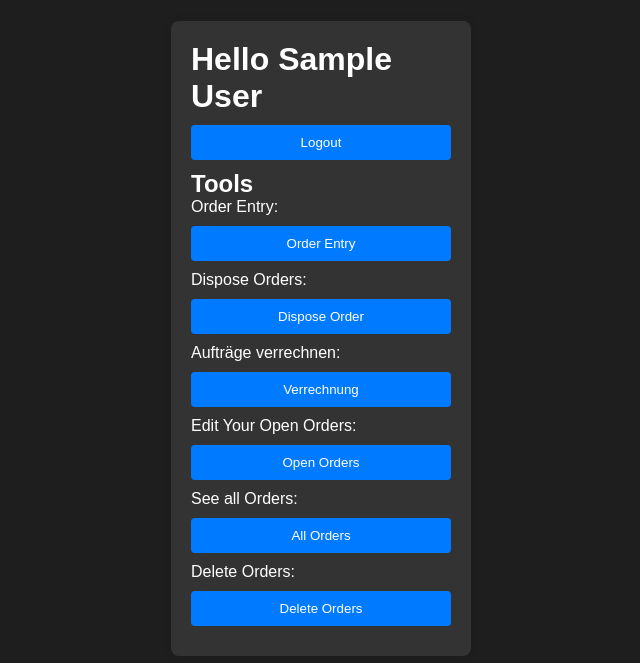
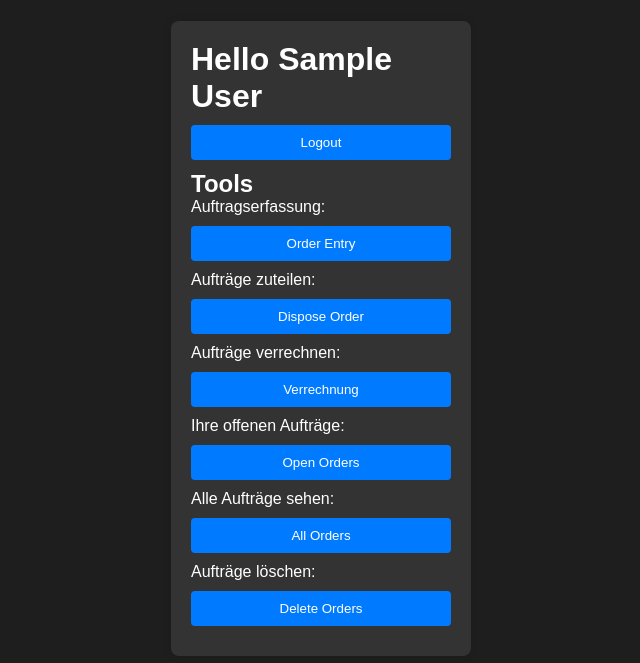
Before and after one commit to marcel7ag/m295projekt, a PHP site: page /user.php in a window 1280 px wide. Shown: the part 137-800 px from the top of the page, without its empty margins (319-959 px from the left). Run offline with PHP 8.4, Linux system fonts and the light colour scheme; the visitor is signed in with stand-in values (Sample User, id 1); data comes from the database, SQL or seed files in the repository.

Commit message:
tr en -> de

```diff
--- a/user.php
+++ b/user.php
@@ -17,7 +17,7 @@
         <meta charset="UTF-8">
         <meta name="viewport" content="width=device-width, initial-scale=1.0">
         <link rel="stylesheet" href="style/style.css">
-        <title>Welcome</title>
+        <title>Willkommen</title>
     </head>
     <body>
         <form method="post">
@@ -29,11 +29,11 @@
                     if ($_SESSION["role"] == 'ADMIN') {
                         // Admin tools
                         echo '<div class="tool-option">
-                                <span>Order Entry:</span>
+                                <span>Auftragserfassung:</span>
                                 <input type="submit" id="auftragserfassung" name="action" value="Order Entry">
                             </div>
                             <div class="tool-option">
-                                <span>Dispose Orders:</span>
+                                <span>Aufträge zuteilen:</span>
                                 <input type="submit" id="auftraege" name="action" value="Dispose Order">
                             </div>
                             <div class="tool-option">
@@ -41,15 +41,15 @@
                                 <input type="submit" id="verrechnung" name="action" value="Verrechnung">
                             </div>
                             <div class="tool-option">
-                                <span>Edit Your Open Orders:</span>
+                                <span>Ihre offenen Aufträge:</span>
                                 <input type="submit" id="oAuftraege" name="action" value="Open Orders">
                             </div>
                             <div class="tool-option">
-                                <span>See all Orders:</span>
+                                <span>Alle Aufträge sehen:</span>
                                 <input type="submit" id="oAuftraege" name="action" value="All Orders">
                             </div>
                             <div class="tool-option">
-                                <span>Delete Orders:</span>
+                                <span>Aufträge löschen:</span>
                                 <input type="submit" id="oAuftraege" name="action" value="Delete Orders">
                             </div>';
                     } else if ($_SESSION["role"] == 'MANAGER') {
@@ -65,7 +65,7 @@
                     } else if ($_SESSION["role"] == 'ARBEITER') {
                         // Arbeiter tools
                         echo '<div class="tool-option">
-                                <span>Edit Your Open Orders:</span>
+                                <span>Ihre offenen Aufträge:</span>
                                 <input type="submit" id="oAuftraege" name="action" value="Open Orders">
                             </div>';
                     }
```
